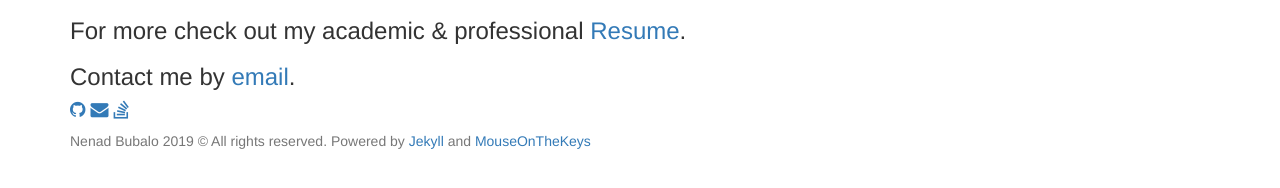
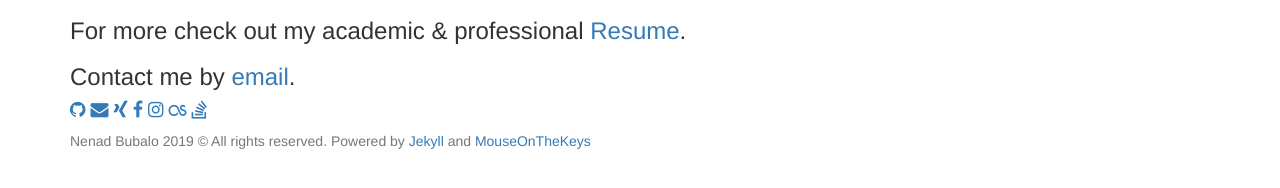
Before and after one commit to MouseOnTheKeys/mouse, a Jekyll site: the page built from index.html, in a window 1280 px wide. Shown: the part 294-482 px from the top of the page. Built offline with Jekyll 4.4.1, drawn with Linux system fonts in a browser that asks for light colours; nearby versions of some CDN libraries; the list of posts is cut into pages by our own code.

Commit message:
Ispravka
ispravka

```diff
--- a/_config.yml
+++ b/_config.yml
@@ -12,19 +12,19 @@ safe: true
 
 # edit here to achieve your personal greatness
 url: http://mouseonthekey.github.io/
-# baseurl: /sustain/
+#baseurl: /sustain/
 title: Nenad Bubalo
 author: Nenad Bubalo
 description: Personal blog and resume
 avatar: slika.png
 email: nenad.bubalo@mail.com
-facebook: username
+facebook: nenad.bubalo
 github: mouseonthekey # username
-instagram: username
-lastfm: username
+instagram: grumpyraccoon
+lastfm: MouseOnTheKeyz
 #twitter: username
 #linkedin: username
-xing: username
+xing: Nenad_Bubalo
 stackoverflow: users/11832202/mouse-on-the-keys   #e.g: users/2735833/proton1h1
 #Comment out if you don't want disqus
 disqus: username
--- a/_includes/social.html
+++ b/_includes/social.html
@@ -6,9 +6,20 @@
     {% if site.email %}
 	  <a href="mailto:{{ site.email}}"><i class="fa fa-envelope"></i></a>
     {% endif %}
-
     {% if site.twitter %}
 	  <a href="http://twitter.com/{{ site.twitter }}"><i class="fa fa-twitter"></i></a>
+		{% endif %}
+    {% if site.xing %}
+	  <a href="https://www.xing.com/profile/{{ site.xing }}"><i class="fa fa-xing"></i></a>
+		{% endif %}
+    {% if site.facebook %}
+	  <a href="https://www.facebook.com/{{ site.facebook }}"><i class="fa fa-facebook"></i></a>
+		{% endif %}
+    {% if site.instagram %}
+	  <a href="https://www.instagram.com/{{ site.instagram }}"><i class="fa fa-instagram"></i></a>
+		{% endif %}
+    {% if site.lastfm %}
+	  <a href="https://www.last.fm/user/{{ site.lastfm }}"><i class="fa fa-lastfm"></i></a>
     {% endif %}
     {% if site.linkedin %}
 	  <a href="http://linkedin.com/in/{{ site.linkedin }}"><i class="fa fa-linkedin"></i></a>
```
